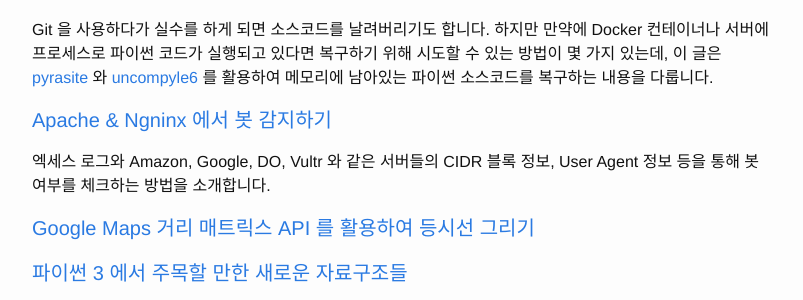
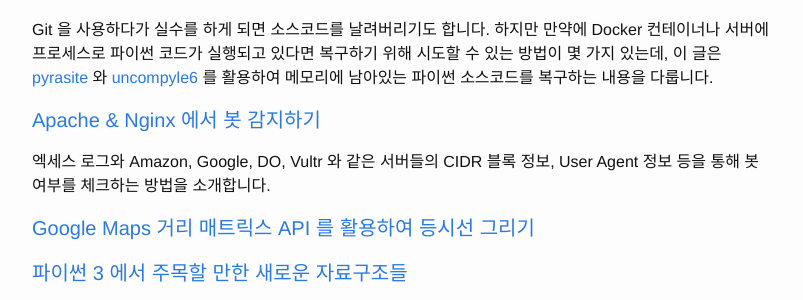
Before and after one commit to pythonkr/blog, a Jekyll site: the page built from _posts/2017-03-19-python-weekly-2017-11.md, in a window 1280 px wide and 900 px high, scrolled down 618 px. Shown: the part 151-451 px from the top of the window, without its empty margins (238-1041 px from the left). Built offline with Jekyll 4.4.1, drawn with Linux system fonts in a browser that asks for light colours.

Commit message:
fix: 2017년 3월 3주차 파이썬 주간 소식(수정3) - 오타 수정

```diff
--- a/_posts/2017-03-19-python-weekly-2017-11.md
+++ b/_posts/2017-03-19-python-weekly-2017-11.md
@@ -29,7 +29,7 @@ Google 이 JIT 기반의 XLA (Accelerated Linear Algebra) 라는 TensorFlow 를
 #### [메모리에 남아있는 파이썬 소스코드를 복구하는 법](https://gist.github.com/simonw/8aa492e59265c1a021f5c5618f9e6b12)
 Git 을 사용하다가 실수를 하게 되면 소스코드를 날려버리기도 합니다. 하지만 만약에 Docker 컨테이너나 서버에 프로세스로 파이썬 코드가 실행되고 있다면 복구하기 위해 시도할 수 있는 방법이 몇 가지 있는데, 이 글은 [pyrasite](https://pypi.python.org/pypi/pyrasite/) 와 [uncompyle6](https://pypi.python.org/pypi/uncompyle6) 를 활용하여 메모리에 남아있는 파이썬 소스코드를 복구하는 내용을 다룹니다.
 
-#### [Apache & Ngninx 에서 봇 감지하기](http://tech.marksblogg.com/detect-bots-apache-nginx-logs.html)
+#### [Apache & Nginx 에서 봇 감지하기](http://tech.marksblogg.com/detect-bots-apache-nginx-logs.html)
 엑세스 로그와 Amazon, Google, DO, Vultr 와 같은 서버들의 CIDR 블록 정보, User Agent 정보 등을 통해 봇 여부를 체크하는 방법을 소개합니다.
 
 #### [Google Maps 거리 매트릭스 API 를 활용하여 등시선 그리기](http://blog.yhat.com/posts/isochrones-isocronut.html)
```
